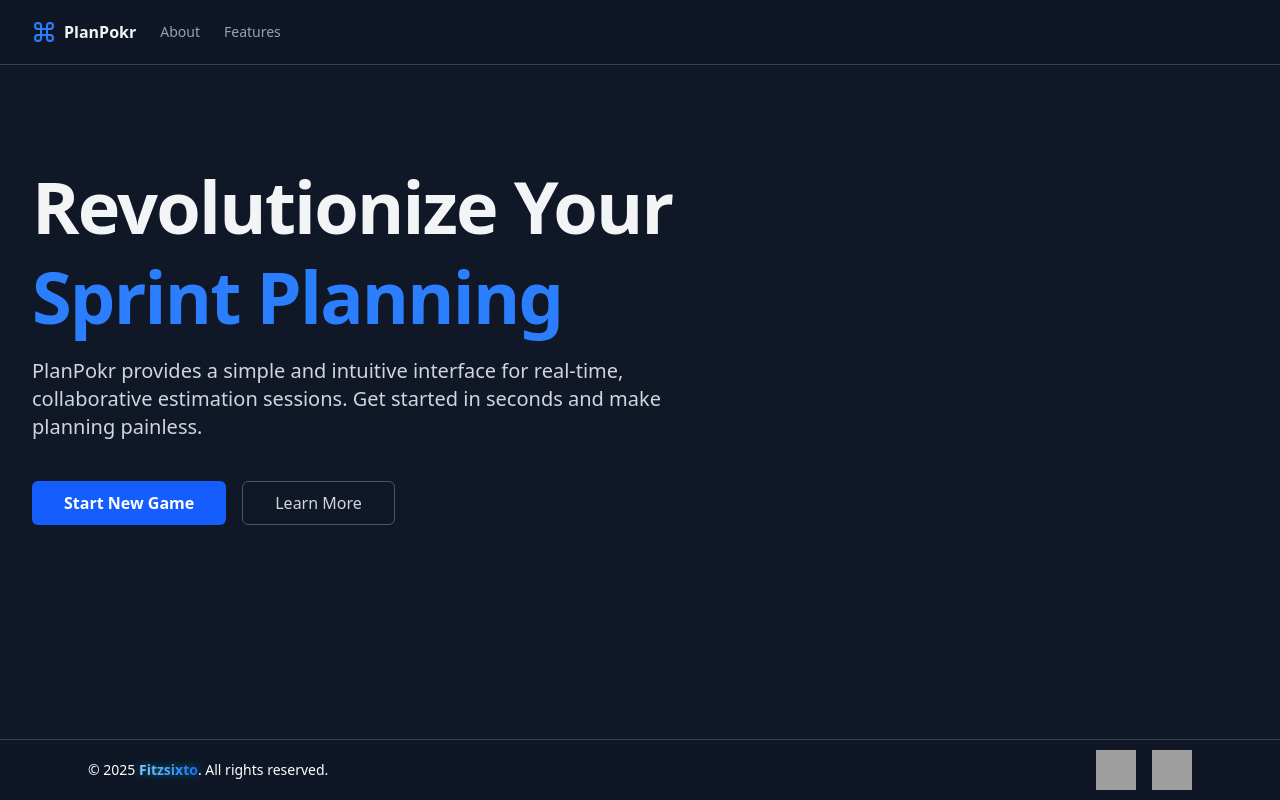
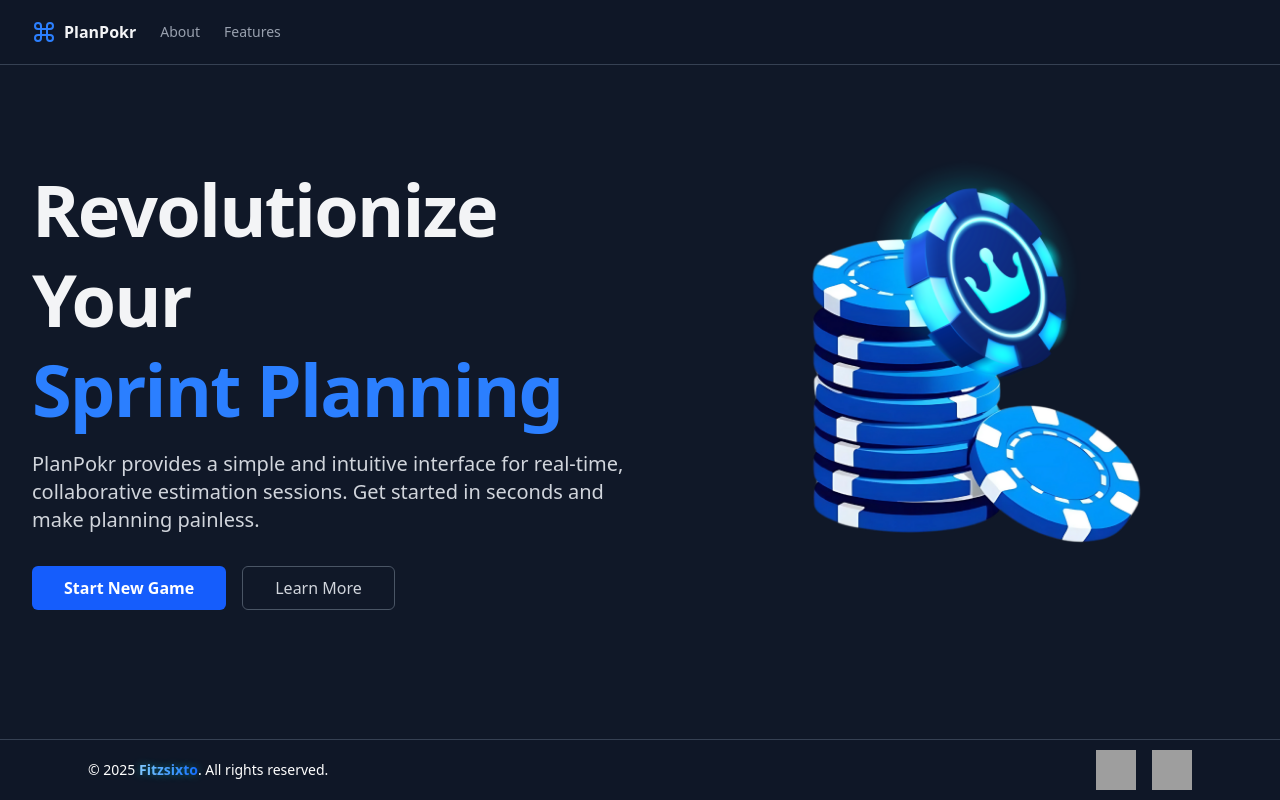
Before and after one commit to kulaizki/planpokr, a SvelteKit app: page / in a window 1280 px wide. Built offline with nearby package versions, Linux system fonts and the light colour scheme; grey boxes are pictures that could not be loaded.

Commit message:
feat: update app layout and enhance UI with new header, improved animations, and updated favicon for a better user experience

```diff
--- a/src/app.html
+++ b/src/app.html
@@ -2,11 +2,13 @@
 <html lang="en">
 	<head>
 		<meta charset="utf-8" />
-		<link rel="icon" href="%sveltekit.assets%/favicon.png" />
+		<link rel="icon" href="%sveltekit.assets%/blue-chips.png" />
 		<meta name="viewport" content="width=device-width, initial-scale=1" />
 		<link rel="preconnect" href="https://fonts.googleapis.com">
 		<link rel="preconnect" href="https://fonts.gstatic.com" crossorigin>
 		<link href="https://fonts.googleapis.com/css2?family=Open+Sans:ital,wght@0,300..800;1,300..800&display=swap" rel="stylesheet">
+		<title>PlanPokr - Agile Planning Poker</title>
+		<meta name="description" content="Real-time Planning Poker for agile teams. Simple, fast, and effective sprint estimations." />
 		%sveltekit.head%
 	</head>
 	<body data-sveltekit-preload-data="hover">
--- a/src/routes/+page.svelte
+++ b/src/routes/+page.svelte
@@ -1,3 +1,47 @@
+<script lang="ts">
+	import { goto } from '$app/navigation';
+	import { cubicOut } from 'svelte/easing';
+	import { onMount } from 'svelte';
+
+	function createGame() {
+		// Generate a simple unique-ish ID
+		const gameId = `game_${Date.now().toString(36)}_${Math.random().toString(36).substring(2, 7)}`;
+		goto(`/game/${gameId}`);
+	}
+
+	let show: boolean = false;
+
+	function blurFly(
+		node: HTMLElement,
+		params: {
+			delay?: number;
+			duration?: number;
+			easing?: (t: number) => number;
+		} = {}
+	): {
+		delay: number;
+		duration: number;
+		easing: (t: number) => number;
+		css: (t: number) => string;
+	} {
+		const existingTransform = getComputedStyle(node).transform.replace('none', '');
+		return {
+			delay: params.delay || 0,
+			duration: params.duration || 1000,
+			easing: params.easing || cubicOut,
+			css: (t: number) => `
+        transform: ${existingTransform} translateY(${(1 - t) * 100}px);
+        opacity: ${t};
+        filter: blur(${(1 - t) * 10}px);
+      `
+		};
+	}
+
+	onMount(() => {
+		show = true;
+	});
+</script>
+
 <svelte:head>
 	<title>PlanPokr - Agile Planning Poker</title>
 	<meta
@@ -6,40 +50,45 @@
 	/>
 </svelte:head>
 
-<script lang="ts">
-	import { goto } from '$app/navigation';
-
-	function createGame() {
-		// Generate a simple unique-ish ID
-		const gameId = `game_${Date.now().toString(36)}_${Math.random().toString(36).substring(2, 7)}`;
-		goto(`/game/${gameId}`);
-	}
-</script>
-
-<section class="container mx-auto grid items-center gap-10 px-4 py-12 sm:px-6 md:py-20 lg:px-8 lg:py-24">
-	<div class="flex max-w-[980px] flex-col items-start gap-4">
+{#if show}
+	<section
+		class="container mx-auto flex flex-col md:flex-row items-center justify-between gap-10 px-4 py-6 sm:px-6 md:py-10 lg:px-8 lg:py-12"
+		transition:blurFly
+	>
+		<div class="flex flex-col items-center text-center md:items-start md:text-left gap-4 md:max-w-[50%]">
 			<h1
-			class="text-4xl font-extrabold leading-tight tracking-tight text-gray-100 sm:text-5xl md:text-6xl lg:text-7xl"
+				class="text-4xl leading-tight font-extrabold tracking-tight text-gray-100 sm:text-5xl md:text-6xl lg:text-7xl"
 			>
-			Revolutionize Your <br/> <span class="text-blue-500">Sprint Planning</span>
+				Revolutionize Your <br /> <span class="text-blue-500">Sprint Planning</span>
 			</h1>
 			<p class="max-w-[700px] text-lg text-gray-300 sm:text-xl">
 				PlanPokr provides a simple and intuitive interface for real-time, collaborative estimation
 				sessions. Get started in seconds and make planning painless.
 			</p>
-	</div>
-	<div class="flex flex-col gap-4 sm:flex-row">
+			<div class="flex flex-col items-center sm:flex-row gap-4 mt-4 w-full justify-center md:justify-start">
 				<button
 					on:click={createGame}
-			class="inline-flex h-11 items-center justify-center whitespace-nowrap rounded-md bg-blue-600 px-8 text-base font-semibold text-white ring-offset-gray-900 transition-colors hover:bg-blue-700 focus-visible:outline-none focus-visible:ring-2 focus-visible:ring-blue-500 focus-visible:ring-offset-2 disabled:pointer-events-none disabled:opacity-50"
+					class="inline-flex h-11 w-full sm:w-auto items-center justify-center rounded-md bg-blue-600 px-8 text-base font-semibold whitespace-nowrap text-white ring-offset-gray-900 transition-colors hover:bg-blue-700 focus-visible:ring-2 focus-visible:ring-blue-500 focus-visible:ring-offset-2 focus-visible:outline-none disabled:pointer-events-none disabled:opacity-50"
 				>
 					Start New Game
 				</button>
 				<a
 					href="/learn-more"
-			class="inline-flex h-11 items-center justify-center whitespace-nowrap rounded-md border border-gray-600 bg-transparent px-8 text-base font-medium text-gray-300 ring-offset-gray-900 transition-colors hover:border-gray-500 hover:bg-gray-800 hover:text-gray-100 focus-visible:outline-none focus-visible:ring-2 focus-visible:ring-blue-500 focus-visible:ring-offset-2 disabled:pointer-events-none disabled:opacity-50"
+					class="inline-flex h-11 w-full sm:w-auto items-center justify-center rounded-md border border-gray-600 bg-transparent px-8 text-base font-medium whitespace-nowrap text-gray-300 ring-offset-gray-900 transition-colors hover:border-gray-500 hover:bg-gray-800 hover:text-gray-100 focus-visible:ring-2 focus-visible:ring-blue-500 focus-visible:ring-offset-2 focus-visible:outline-none disabled:pointer-events-none disabled:opacity-50"
 				>
 					Learn More
 				</a>
 			</div>
+		</div>
+		<div class="w-full md:w-[45%] flex items-center justify-center">
+			<img
+				src="/blue-chips.png"
+				alt="Planning poker blue chips"
+				class="w-24 h-auto md:w-auto md:max-w-full rounded-lg object-cover"
+				width="600"
+				height="600"
+				loading="eager"
+			/>
+		</div>
 	</section>
+{/if}
```
Also changed, not shown: static/blue-chips.png (added). Lines whose indentation alone changed are shown as unchanged.
